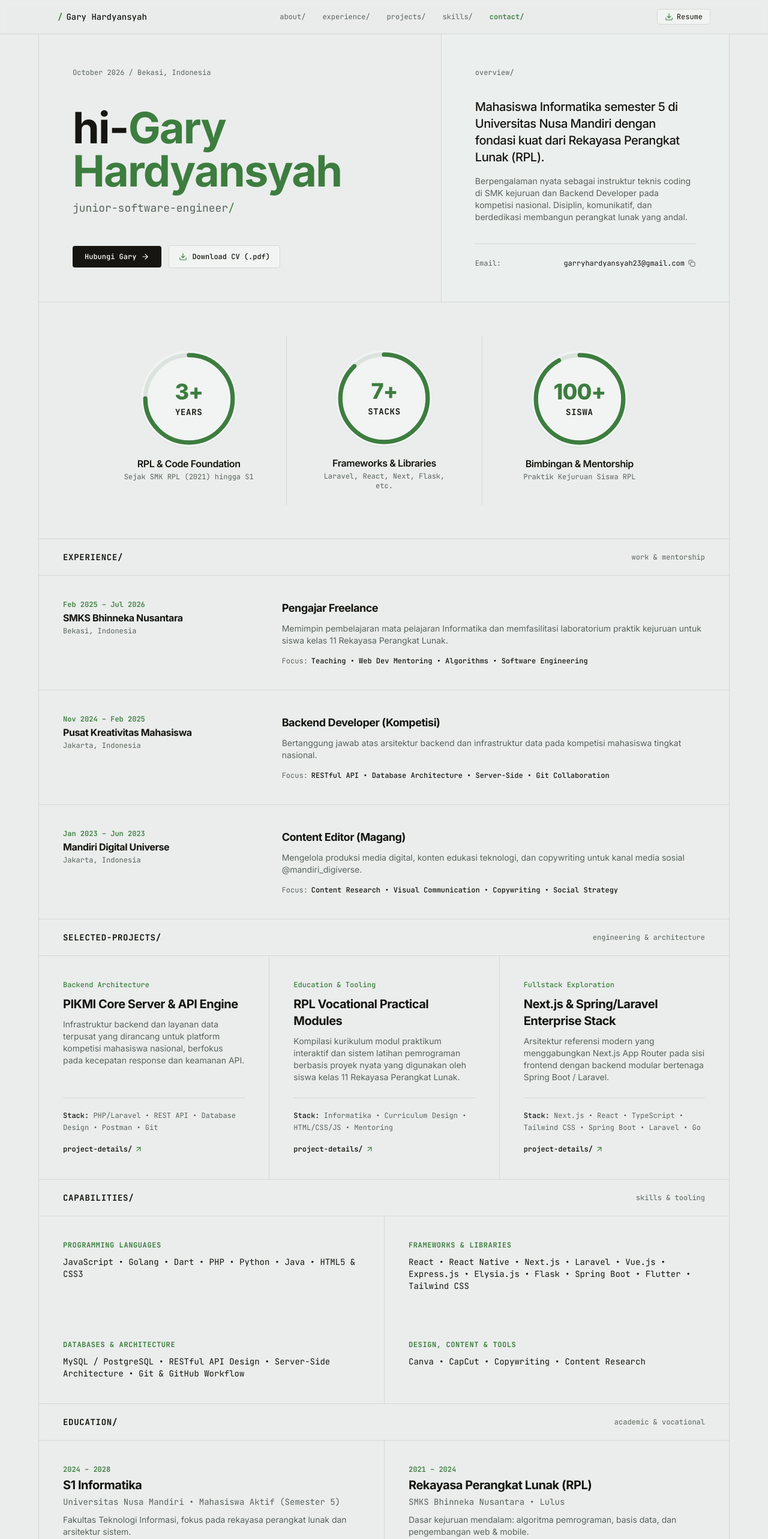
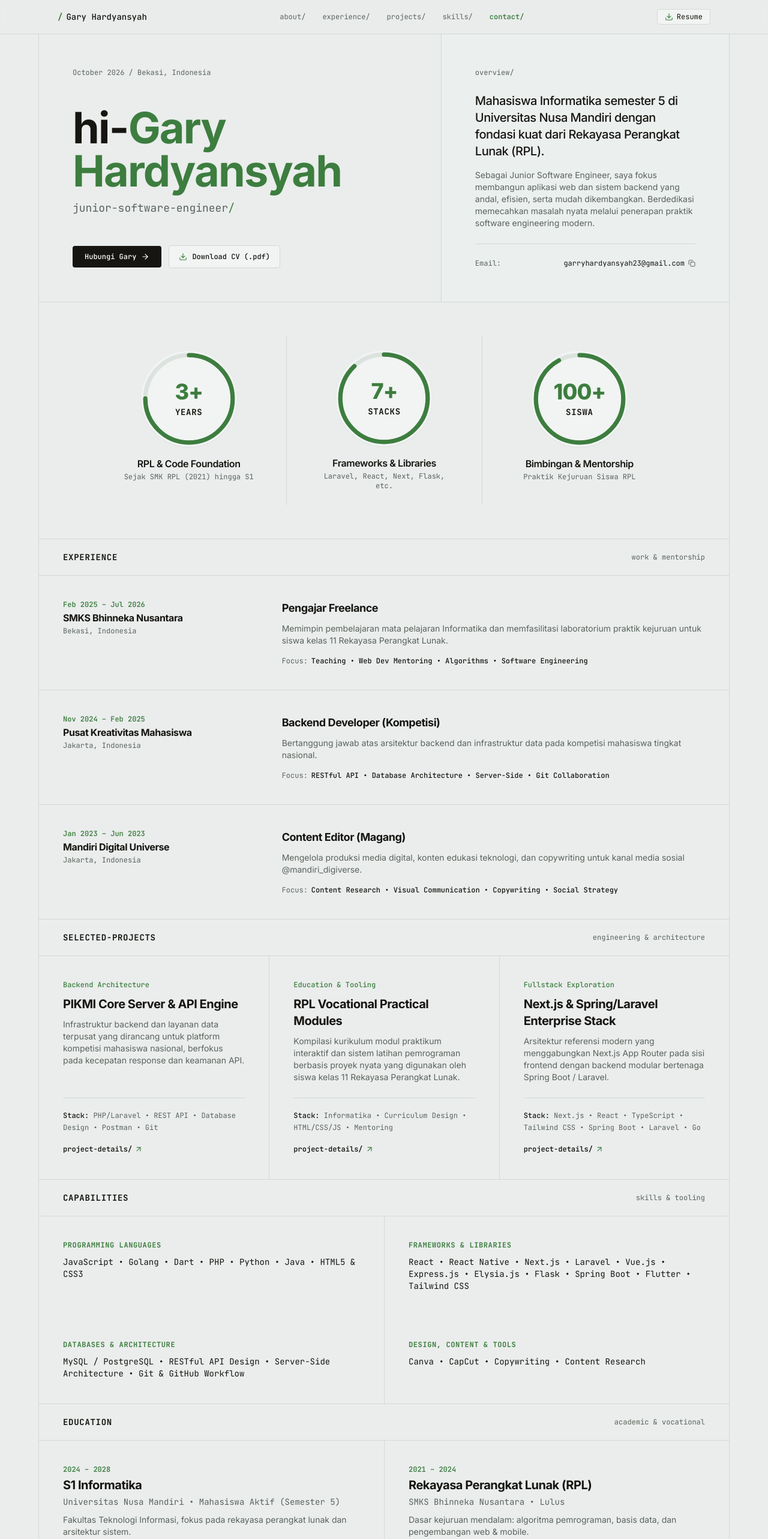
Before and after one commit to Eunnaaa/portfolio-gary, a Next.js app: page / in a window 1280 px wide. Shown: the top 2566 px of the page at 60% size. Built offline with nearby package versions, Linux system fonts and the light colour scheme.

Commit message:
refactor: simplify and generalize Junior Software Engineer bio statement

```diff
--- a/src/components/sections/EducationSection.tsx
+++ b/src/components/sections/EducationSection.tsx
@@ -7,7 +7,7 @@ export function EducationSection() {
       {/* Section Header */}
       <div className="px-6 sm:px-10 py-4 sm:py-5 border-b border-grid-border flex items-center justify-between">
         <h2 className="text-xs sm:text-sm font-mono font-bold text-text-primary uppercase tracking-wider">
-          education/
+          education
         </h2>
         <span className="text-[11px] sm:text-xs font-mono text-text-muted">
           academic & vocational
--- a/src/components/sections/ExperienceLog.tsx
+++ b/src/components/sections/ExperienceLog.tsx
@@ -7,7 +7,7 @@ export function ExperienceLog() {
       {/* Clean Section Header */}
       <div className="px-6 sm:px-10 py-4 sm:py-5 border-b border-grid-border flex items-center justify-between">
         <h2 className="text-xs sm:text-sm font-mono font-bold text-text-primary uppercase tracking-wider">
-          experience/
+          experience
         </h2>
         <span className="text-[11px] sm:text-xs font-mono text-text-muted">
           work & mentorship
--- a/src/components/sections/ProjectsBento.tsx
+++ b/src/components/sections/ProjectsBento.tsx
@@ -8,7 +8,7 @@ export function ProjectsBento() {
       {/* Section Header */}
       <div className="px-6 sm:px-10 py-4 sm:py-5 border-b border-grid-border flex items-center justify-between">
         <h2 className="text-xs sm:text-sm font-mono font-bold text-text-primary uppercase tracking-wider">
-          selected-projects/
+          selected-projects
         </h2>
         <span className="text-[11px] sm:text-xs font-mono text-text-muted">
           engineering & architecture
--- a/src/components/sections/SkillsMatrix.tsx
+++ b/src/components/sections/SkillsMatrix.tsx
@@ -7,7 +7,7 @@ export function SkillsMatrix() {
       {/* Section Header */}
       <div className="px-6 sm:px-10 py-4 sm:py-5 border-b border-grid-border flex items-center justify-between">
         <h2 className="text-xs sm:text-sm font-mono font-bold text-text-primary uppercase tracking-wider">
-          capabilities/
+          capabilities
         </h2>
         <span className="text-[11px] sm:text-xs font-mono text-text-muted">
           skills & tooling
--- a/src/data/resume-data.ts
+++ b/src/data/resume-data.ts
@@ -60,9 +60,9 @@ export const RESUME_DATA = {
   },
   bio: {
     summary:
-      "Mahasiswa Informatika semester 5 di Universitas Nusa Mandiri dengan fondasi kuat dalam pengembangan Aplikasi dan Website. Memiliki keahlian terintegrasi mulai dari perancangan arsitektur server-side & RESTful API hingga antarmuka web modern dengan Next.js & Laravel.",
+      "Mahasiswa Informatika semester 5 di Universitas Nusa Mandiri dengan fondasi kuat dari Rekayasa Perangkat Lunak (RPL).",
     subtext:
-      "Berpengalaman nyata sebagai instruktur teknis coding di SMK kejuruan dan Backend Developer pada kompetisi nasional. Disiplin, komunikatif, dan berdedikasi membangun perangkat lunak yang andal.",
+      "Sebagai Junior Software Engineer, saya fokus membangun aplikasi web dan sistem backend yang andal, efisien, serta mudah dikembangkan. Berdedikasi memecahkan masalah nyata melalui penerapan praktik software engineering modern.",
   },
 
   metrics: [
```
Also changed, not shown: hero_simplified_generalized.png (added).
